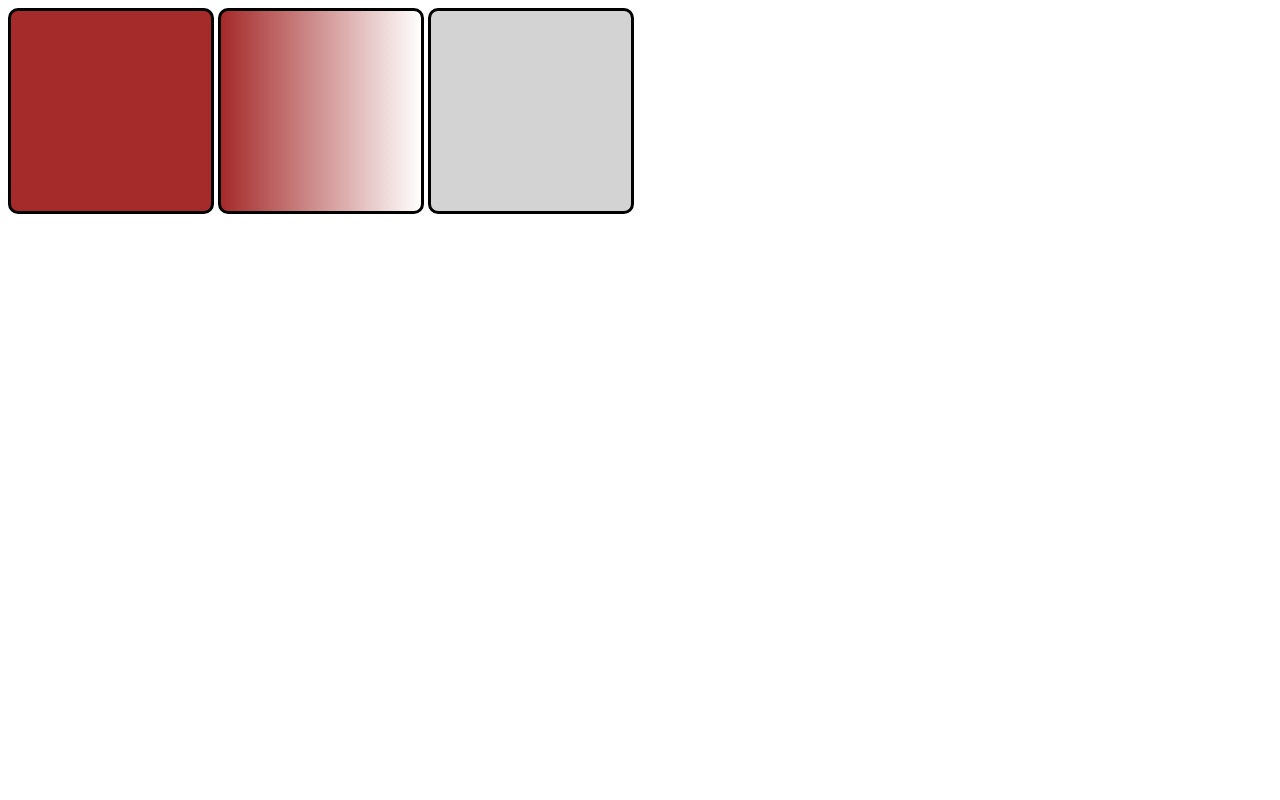
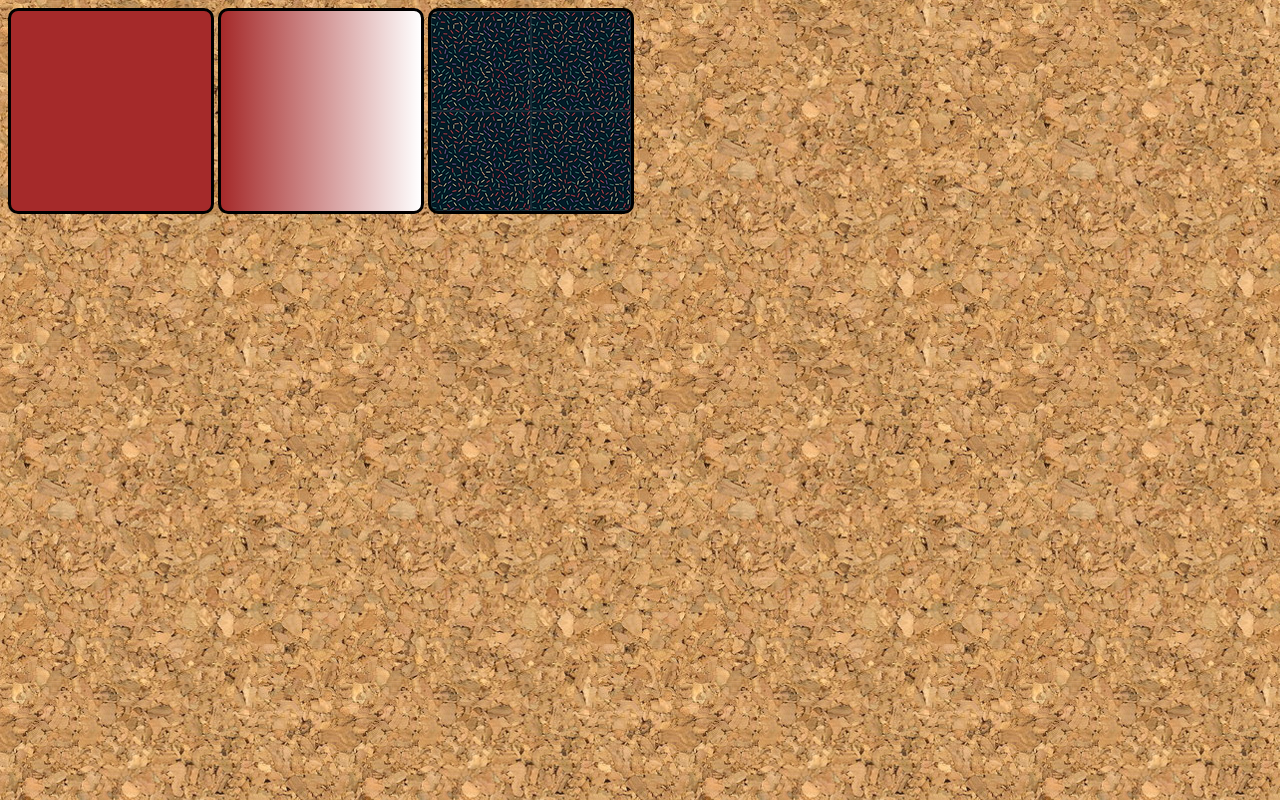
Before and after one commit to Anderson-Campos/HTML-CSS, a plain HTML site: page exercicios/ex022/Fundo001.html in a window 1280 px wide. Drawn offline with Linux system fonts and the light colour scheme.

Commit message:
teste de imagem de fundo

```diff
--- a/exercicios/ex022/Fundo001.html
+++ b/exercicios/ex022/Fundo001.html
@@ -6,6 +6,10 @@
     <meta name="viewport" content="width=device-width, initial-scale=1.0">
     <title> Teste de imagem de Fundo</title>
     <style>
+        body {
+            background-image: url('imagens/wallpaper001.jpg');
+        }
+
         div.quadrado {
             display: inline-block;
             border: 3px solid black;
@@ -26,7 +30,7 @@
         }
 
         div#q3{
-            background-image: url('patter001.png');
+            background-image: url('imagens/pattern001.png ');
 
         }
 
```
